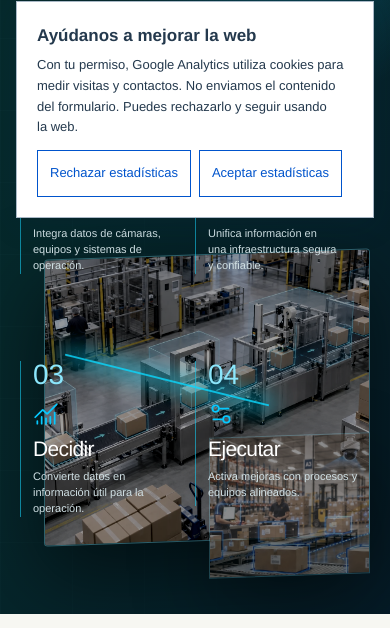
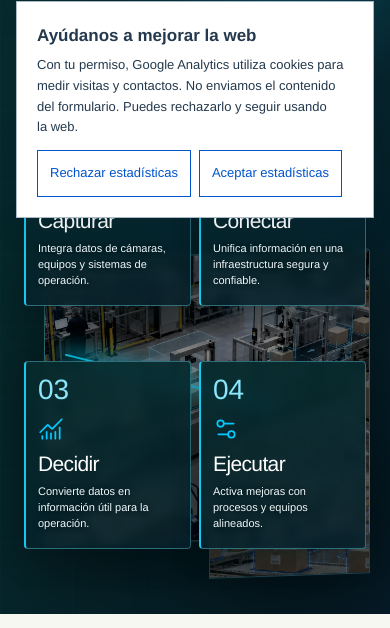
Before and after one commit to PaulGarcia89/DataLinkTech-WebAppFront, a Next.js app: page / in a window 390 px wide. Shown: the part 610-1238 px from the top of the page. Built offline with nearby package versions, Linux system fonts and the light colour scheme; no server answers.

Commit message:
Improve hero step readability

```diff
--- a/src/styles/editorial.css
+++ b/src/styles/editorial.css
@@ -746,19 +746,19 @@ body:has(.operations-hero) .language-switch {
 
 .operations-hero-art { position: relative; min-height: 500px; }
 .operations-art-image { position: absolute; overflow: hidden; border: 1px solid #7dd9ed55; box-shadow: 0 30px 80px #0008; transform: skewY(-2deg); }
-.operations-art-image img { width: 100%; height: 100%; object-fit: cover; filter: saturate(.65) brightness(.62) contrast(1.1); }
+.operations-art-image img { width: 100%; height: 100%; object-fit: cover; filter: saturate(.65) brightness(.52) contrast(1.1); }
 .operations-art-image-main { inset: 106px 0 18px 92px; border-radius: 4px; }
 .operations-art-image-secondary { width: 38%; height: 40%; right: 0; bottom: 0; opacity: .68; }
 .operations-art-glow { position: absolute; width: 60%; height: 2px; left: 12%; top: 58%; background: #0bd9ff; box-shadow: 0 0 22px 4px #0bd9ff; transform: rotate(14deg); opacity: .85; }
 .operations-flow { position: absolute; inset: 0; display: grid; grid-template-columns: repeat(4, 1fr); align-items: start; gap: 0; padding: 12px 0 0 22px; }
-.operations-flow li { position: relative; min-height: 182px; padding: 0 18px; border-left: 1px solid #16c9ee99; }
+.operations-flow li { position: relative; z-index: 1; min-height: 182px; margin-inline: 6px; padding: 18px 16px 20px; border: 1px solid #66d9ee66; border-left: 2px solid #16c9ee; border-radius: 4px; background: linear-gradient(165deg, #062c2eee, #06202bd9); box-shadow: 0 12px 26px #00131966; backdrop-filter: blur(5px); }
 .operations-flow li:nth-child(2) { margin-top: 40px; }
 .operations-flow li:nth-child(3) { margin-top: 80px; }
 .operations-flow li:nth-child(4) { margin-top: 18px; }
 .operations-flow-index { display: block; color: #8be6fb; font-size: 28px; line-height: 1; margin-bottom: 12px; }
 .operations-flow svg:not(.operations-flow-arrow) { color: #05c9ff; margin-bottom: 10px; }
 .operations-flow h2 { color: #fff; font-size: 25px; letter-spacing: -.03em; }
-.operations-flow p { max-width: 150px; margin-top: 8px; color: #d0e0e4; font-size: 12px; line-height: 1.45; }
+.operations-flow p { max-width: 150px; margin-top: 8px; color: #f0fafc; font-size: 12px; line-height: 1.45; text-shadow: 0 1px 5px #001319; }
 .operations-flow-arrow { position: absolute; top: 56px; right: -9px; color: #08c8ff; }
 
 .platform-preview { padding: 58px 0 72px; background: #f7f7f2; }
@@ -789,7 +789,7 @@ body:has(.operations-hero) .language-switch {
   .operations-art-image-secondary { width: 46%; height: 30%; }
   .operations-flow { grid-template-columns: repeat(2, 1fr); padding-left: 0; gap: 14px 0; }
   .operations-flow li,
-  .operations-flow li:nth-child(n) { min-height: 145px; margin-top: 0; padding-inline: 12px; }
+  .operations-flow li:nth-child(n) { min-height: 145px; margin: 0 4px; padding: 14px 12px 16px; }
   .operations-flow li:nth-child(3) { margin-top: 14px; }
   .operations-flow li:nth-child(4) { margin-top: 14px; }
   .operations-flow h2 { font-size: 21px; }
```
